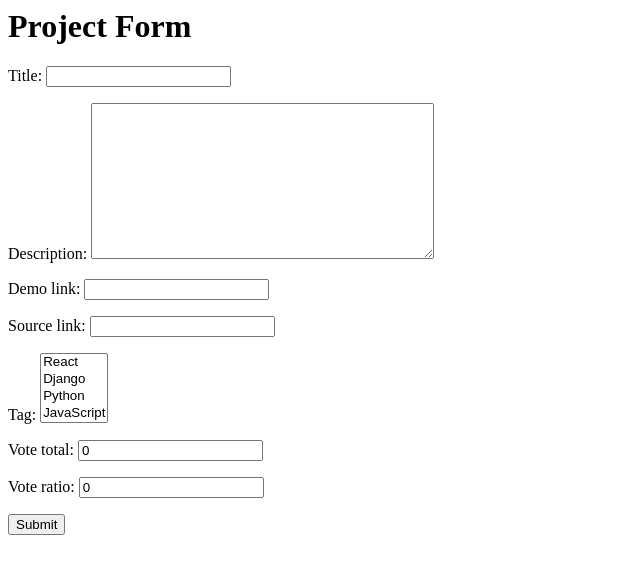
After one commit to amisha-shrivastava/devsearch, a Django app: page /create-project in a window 1280 px wide. The commit adds this page. Shown: the top 574 px of the page, without its empty margins (0-640 px from the left). Run offline with Django 3.2, Linux system fonts and the light colour scheme; data comes from the database, SQL or seed files in the repository; both versions use the stored data as it was after the commit.

Commit message:
created form

```diff
--- /dev/null
+++ b/projects/forms.py
@@ -0,0 +1,8 @@
+from django.forms import ModelForm
+from .models import Project
+
+
+class ProjectForm(ModelForm):  #creates form based on the model
+    class Meta:
+        model = Project
+        fields = '__all__' #includes all editable fields
--- a/projects/models.py
+++ b/projects/models.py
@@ -1,6 +1,8 @@
 from django.db import models
 import uuid
 #create classes
+
+
 
 class Project(models.Model):
     title = models.CharField(max_length=200)
--- /dev/null
+++ b/projects/templates/projects/project-form.html
@@ -0,0 +1,9 @@
+
+{% block content%}
+<h1>Project Form</h1>
+<form method='POST'>
+    {% csrf_token %}
+    {{form.as_p}}
+    <input type="submit">
+</form>
+{% endblock %}
--- a/projects/templates/projects/projects.html
+++ b/projects/templates/projects/projects.html
@@ -1,6 +1,6 @@
 {% block content %}
 <h1>Projects</h1>
-
+<a href="{% url 'create-project' %}">Add Project</a>
 <table>
     <tr>
         <th>ID</th>
--- a/projects/templates/projects/single-project.html
+++ b/projects/templates/projects/single-project.html
@@ -2,4 +2,5 @@
 {% block content %}
 <h1>{{project.title}}</h1>
 <br>
+<p>{{project.desctiption}}</p>
 {% endblock %}
--- a/projects/urls.py
+++ b/projects/urls.py
@@ -3,5 +3,6 @@ from . import views
 
 urlpatterns = [
     path('projects/', views.projects, name="projects"),
-    path('project/<str:pk>', views.project, name="project"),
+    path('projects/<str:pk>', views.project, name="project"),
+    path('create-project', views.createProject, name="create-project"),
 ]
--- a/projects/views.py
+++ b/projects/views.py
@@ -1,6 +1,6 @@
 from django.shortcuts import render
 from . models import Project
-
+from .forms import ProjectForm
 def projects(request):
     projects = Project.objects.all()
     context = {'projects' : projects}
@@ -8,4 +8,11 @@ def projects(request):
 
 def project(request, pk):
     projectObj = Project.objects.get(id=pk)
-    return render(request,'templates/single-project.html',{'project': projectObj  })
+    print(projectObj)
+    return render(request,'projects/single-project.html',{'project': projectObj})
+
+
+def createProject(request):
+    form = ProjectForm()
+    context = {'form':form}
+    return render(request, "projects/project-form.html",context)
--- /dev/null
+++ b/templates/navbar.html
@@ -0,0 +1,3 @@
+<h1>Logo</h1>
+<a href="{% url 'create-project' %}">Add Project</a>
+<hr>
```
Also changed, not shown: templates/main.html (added, +21 -0 lines), db.sqlite3.
